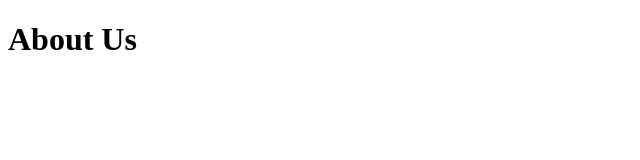
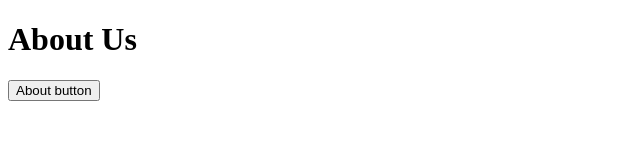
Before and after one commit to sabari7320/gitWeb_pract, a plain HTML site: page about.html in a window 1280 px wide. Shown: the whole page, without its empty margins (0-640 px from the left). Drawn offline with Linux system fonts and the light colour scheme.

Commit message:
About button from brnch

```diff
--- a/about.html
+++ b/about.html
@@ -11,6 +11,7 @@
 
 
     <h1>About Us</h1>
+    <button>About button</button>
 </body>
 
 </html>
```
